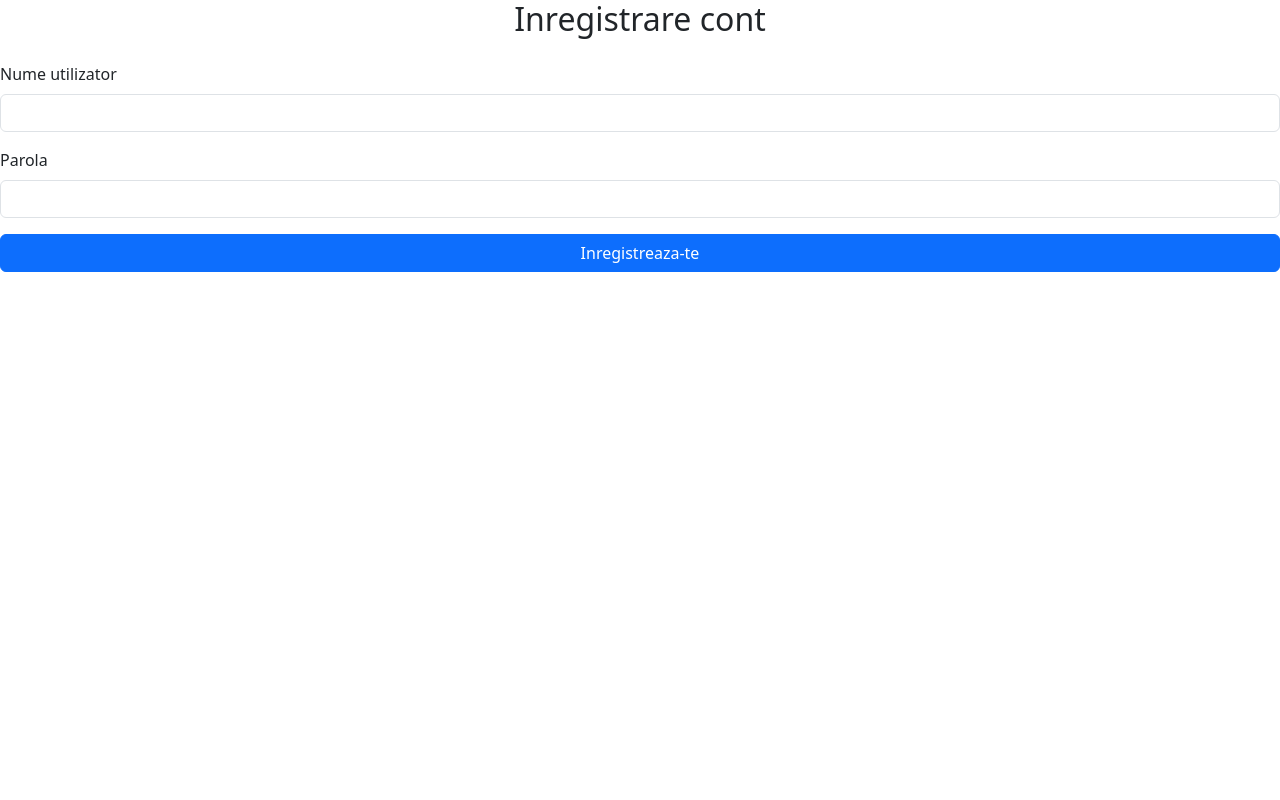
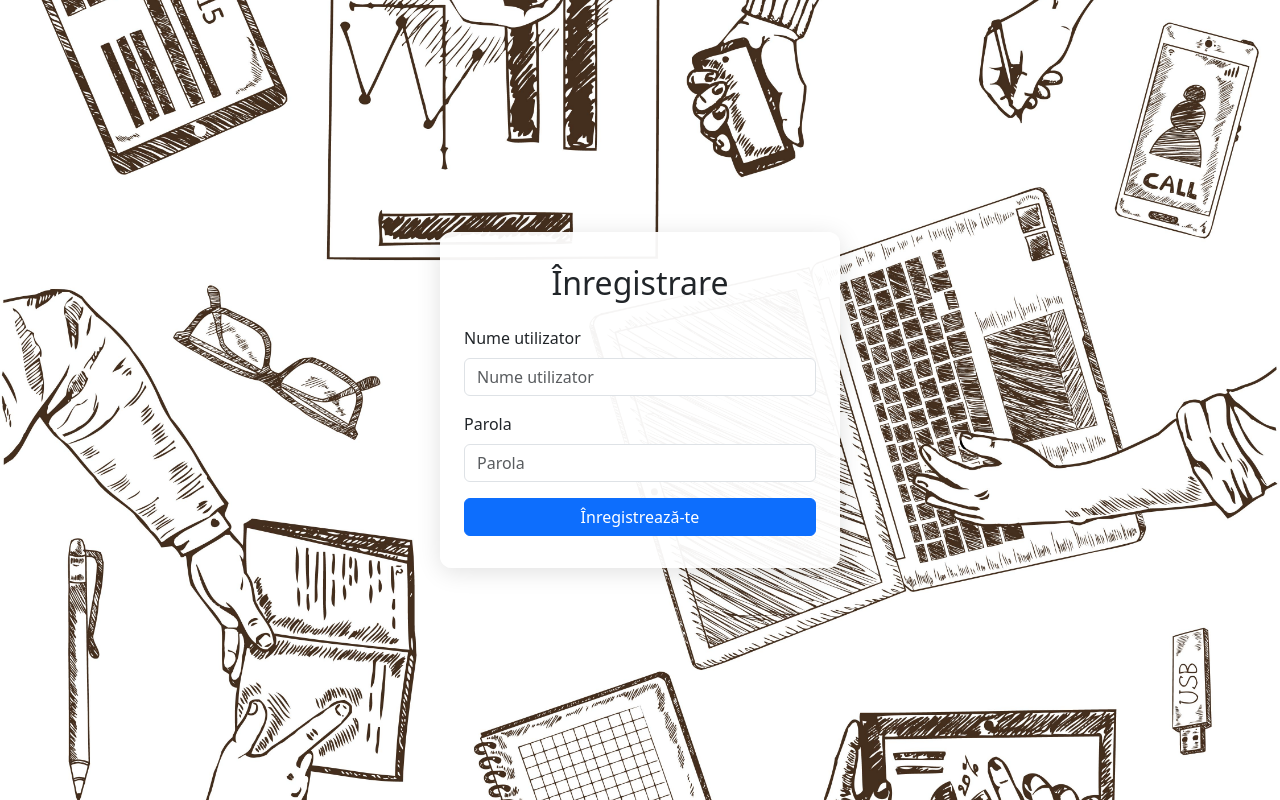
Before and after one commit to GashparFantomu/task_manager, a PHP site: page /register.php in a window 1280 px wide. Run offline with PHP 8.4, Linux system fonts and the light colour scheme.

Commit message:
register, fiixed the damn dashboard

```diff
--- /dev/null
+++ b/assets/registerCss.css
@@ -0,0 +1,26 @@
+body {
+    display: flex;
+    justify-content: center;
+    align-items: center;
+    height: 100vh;
+    margin: 0;
+    background-image: url("../assets/images/loginBG.jpg");
+    background-size: cover;
+    background-position: center;
+    background-repeat: no-repeat;
+}
+
+.custom-register-box {
+    background-color: rgba(255, 255, 255, 0.95);
+    padding: 32px 24px;
+    border-radius: 12px;
+    box-shadow: 0 4px 24px rgba(0,0,0,0.12);
+    max-width: 400px;
+    width: 100%;
+    margin: auto;
+}
+
+.form-control {
+    width: 100%;
+    box-sizing: border-box;
+}
--- a/register.php
+++ b/register.php
@@ -1,4 +1,3 @@
-
 <!DOCTYPE html>
 <html lang="en">
 <head>
@@ -6,20 +5,21 @@
     <meta name="viewport" content="width=device-width, initial-scale=1.0">
     <title>Înregistrare</title>
     <link href="https://cdn.jsdelivr.net/npm/bootstrap@5.3.0/dist/css/bootstrap.min.css" rel="stylesheet" />
+    <link rel="stylesheet" href="assets/registerCss.css">
 </head>
 <body>
-<div class="login-box">
-    <h2 class="text-center mb-4">Inregistrare cont</h2>
-    <form method = "POST" action="register_action.php">
+  <div class="custom-register-box">
+    <h2 class="text-center mb-4">Înregistrare</h2>
+    <form method="POST" action="register_action.php">
       <div class="mb-3">
         <label for="username" class="form-label">Nume utilizator</label>
-        <input type="text" class="form-control" id="username" name="username" required/>
+        <input type="text" class="form-control w-100" id="username" name="username" placeholder="Nume utilizator" required>
       </div>
       <div class="mb-3">
         <label for="password" class="form-label">Parola</label>
-        <input type="password" class="form-control" id="password" name="password" required/>
+        <input type="password" class="form-control" id="password" name="password" placeholder="Parola" required>
       </div>
-      <button type="submit" class="btn btn-primary w-100">Inregistreaza-te</button>
+      <button type="submit" class="btn btn-primary w-100">Înregistrează-te</button>
     </form>
   </div>
 </body>
```
Also changed, not shown: assets/script/dashboardScript.js (+12 -13 lines), dashboard.php (+16 -8 lines), save_cards.php (added).
